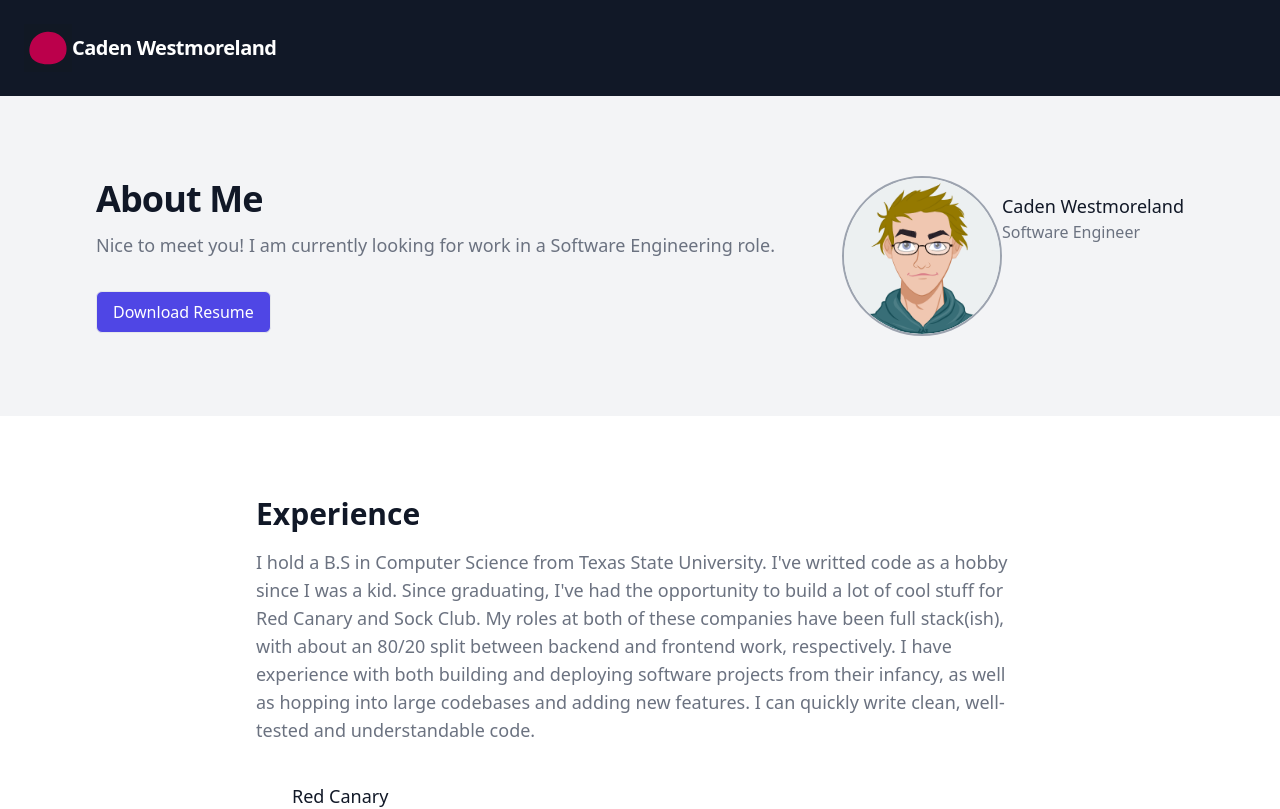
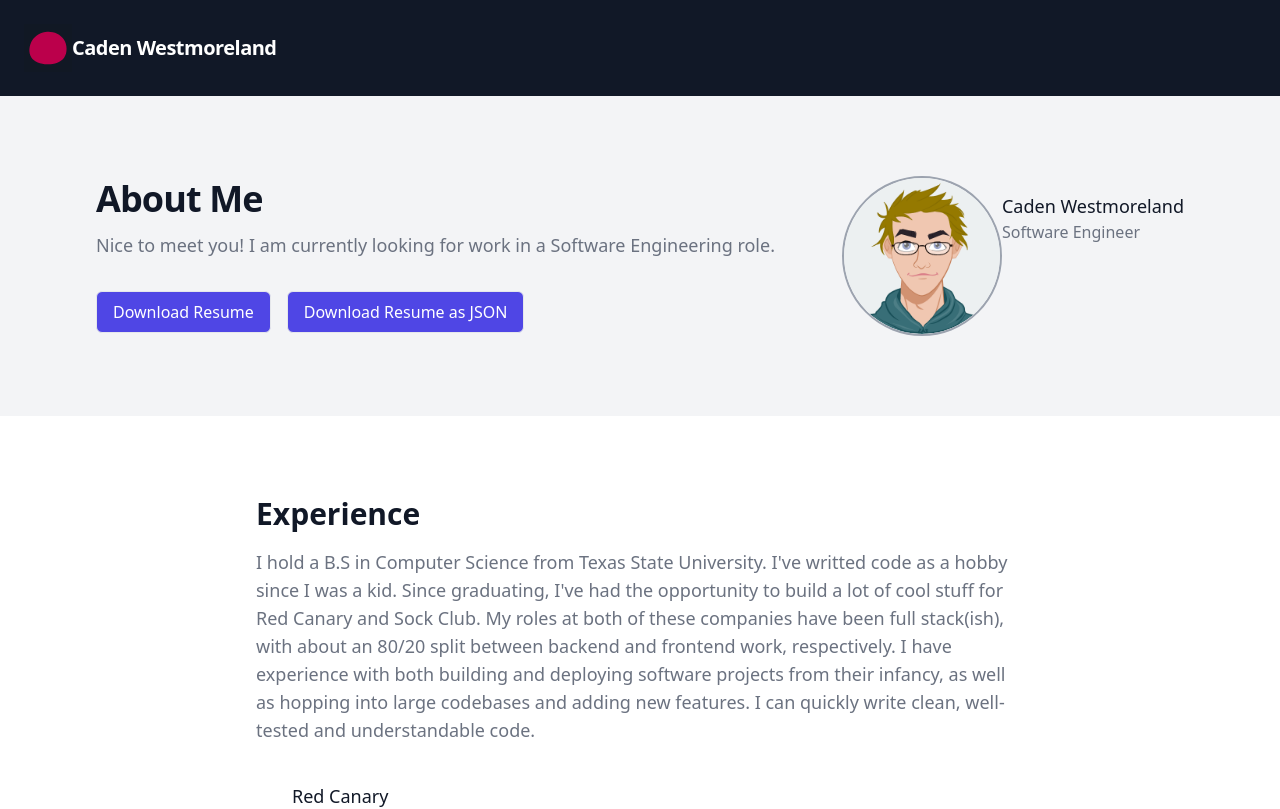
Before and after one commit to cadenforrest/cadenwritescode, a Next.js app: page / in a window 1280 px wide. Shown: the top 809 px of the page. Built offline with nearby package versions, Linux system fonts and the light colour scheme.

Commit message:
add resume as json button

```diff
--- a/components/about.tsx
+++ b/components/about.tsx
@@ -18,6 +18,13 @@ export const About = () => {
                 type="button"
                 className="inline-flex items-center px-4 py-2 border font-medium rounded-md text-white bg-indigo-600 hover:bg-indigo-700 focus:outline-none">
                 Download Resume
+              </button>
+            </a>
+            <a href="/resume.json" className="mr-4">
+              <button
+                type="button"
+                className="inline-flex items-center px-4 py-2 border font-medium rounded-md text-white bg-indigo-600 hover:bg-indigo-700 focus:outline-none">
+                Download Resume as JSON
               </button>
             </a>
           </div>
```
